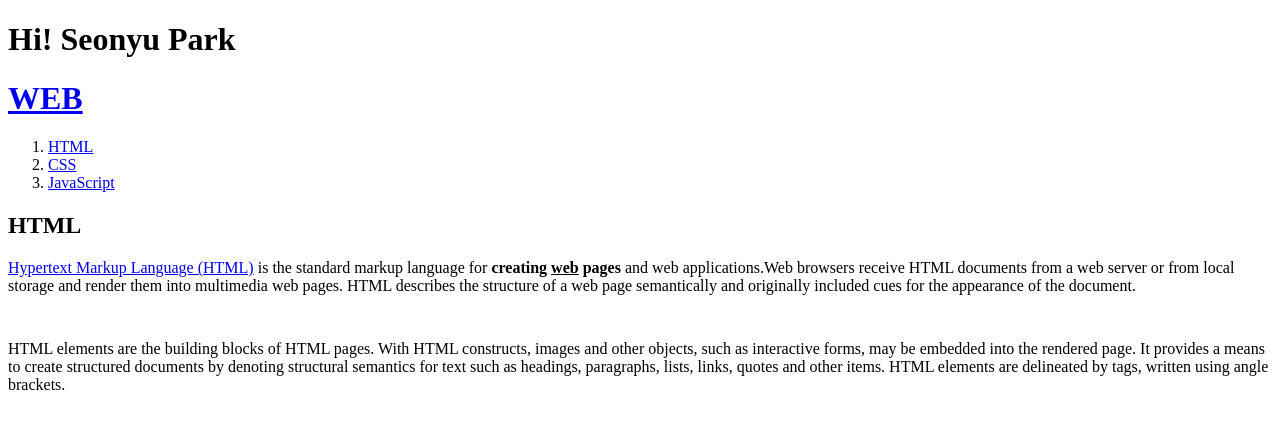
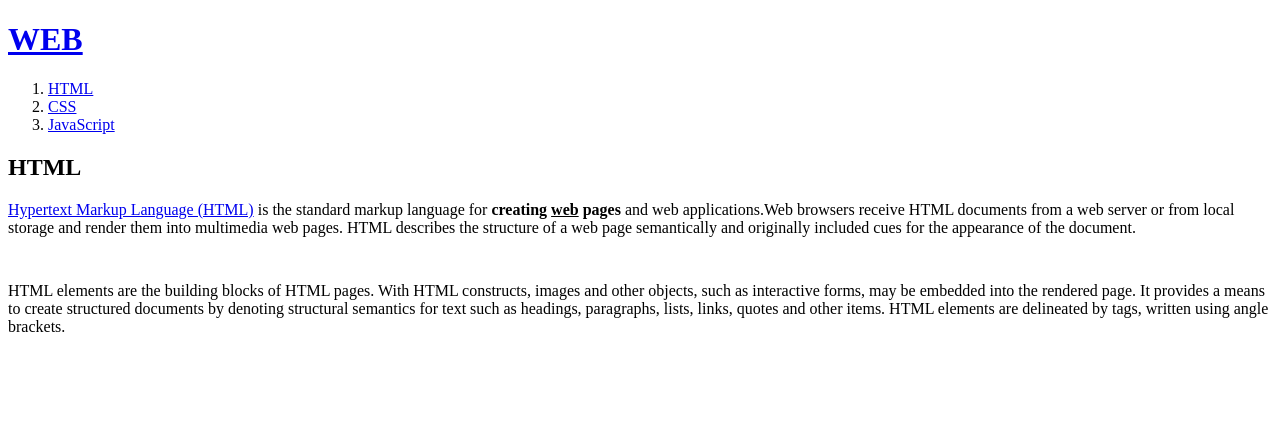
Before and after one commit to hiho2008/hoho, a plain HTML site: page 1.html in a window 1280 px wide. Drawn offline with Linux system fonts and the light colour scheme.

Commit message:
Update 1.html

```diff
--- a/1.html
+++ b/1.html
@@ -5,7 +5,6 @@
   <meta charset="utf-8">
 </head>
 <body>
-  <h1>Hi! Seonyu Park</h1>
   <h1><a href="index.html">WEB</a></h1>
   <ol>
     <li><a href="1.html">HTML</a></li>
```
